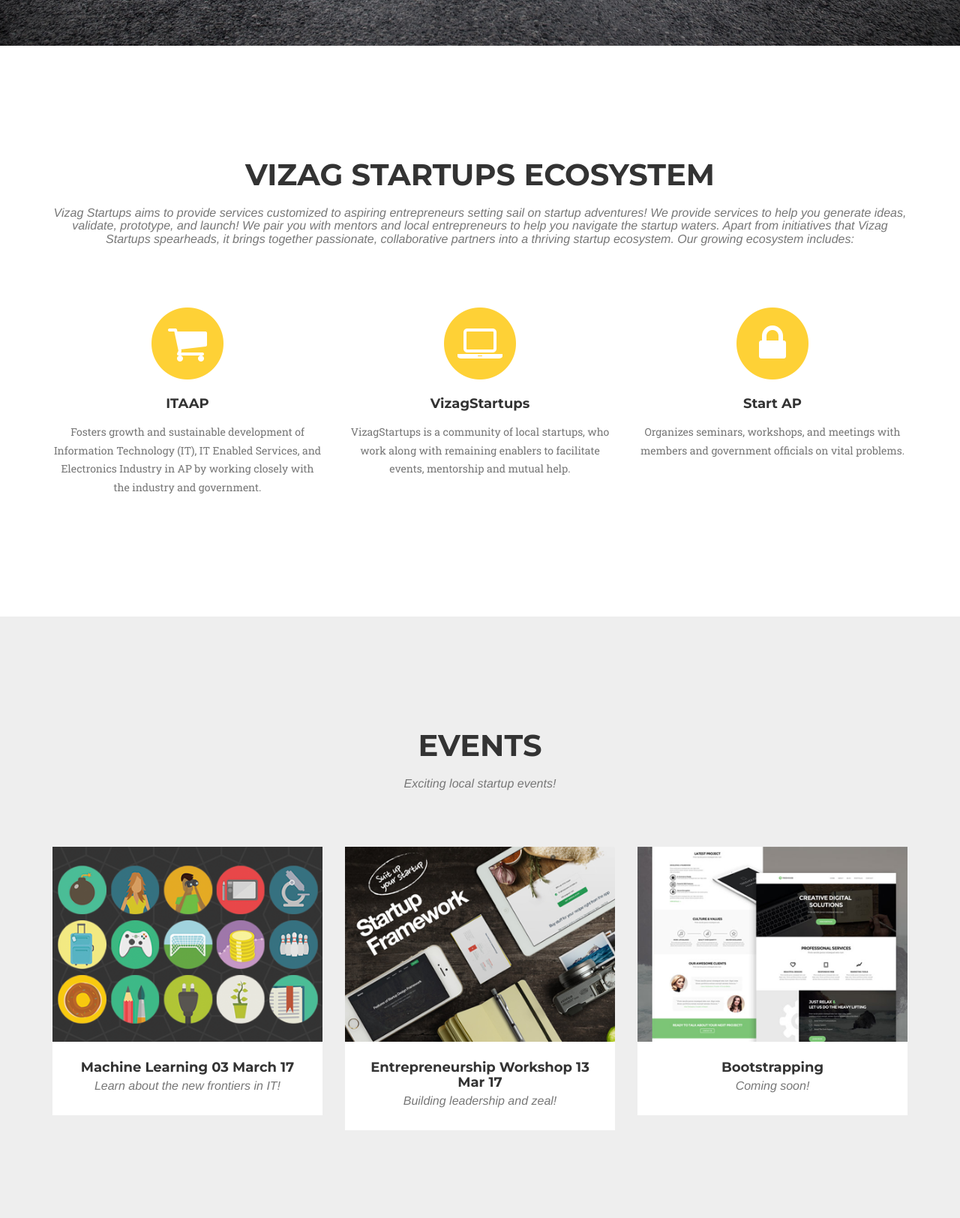
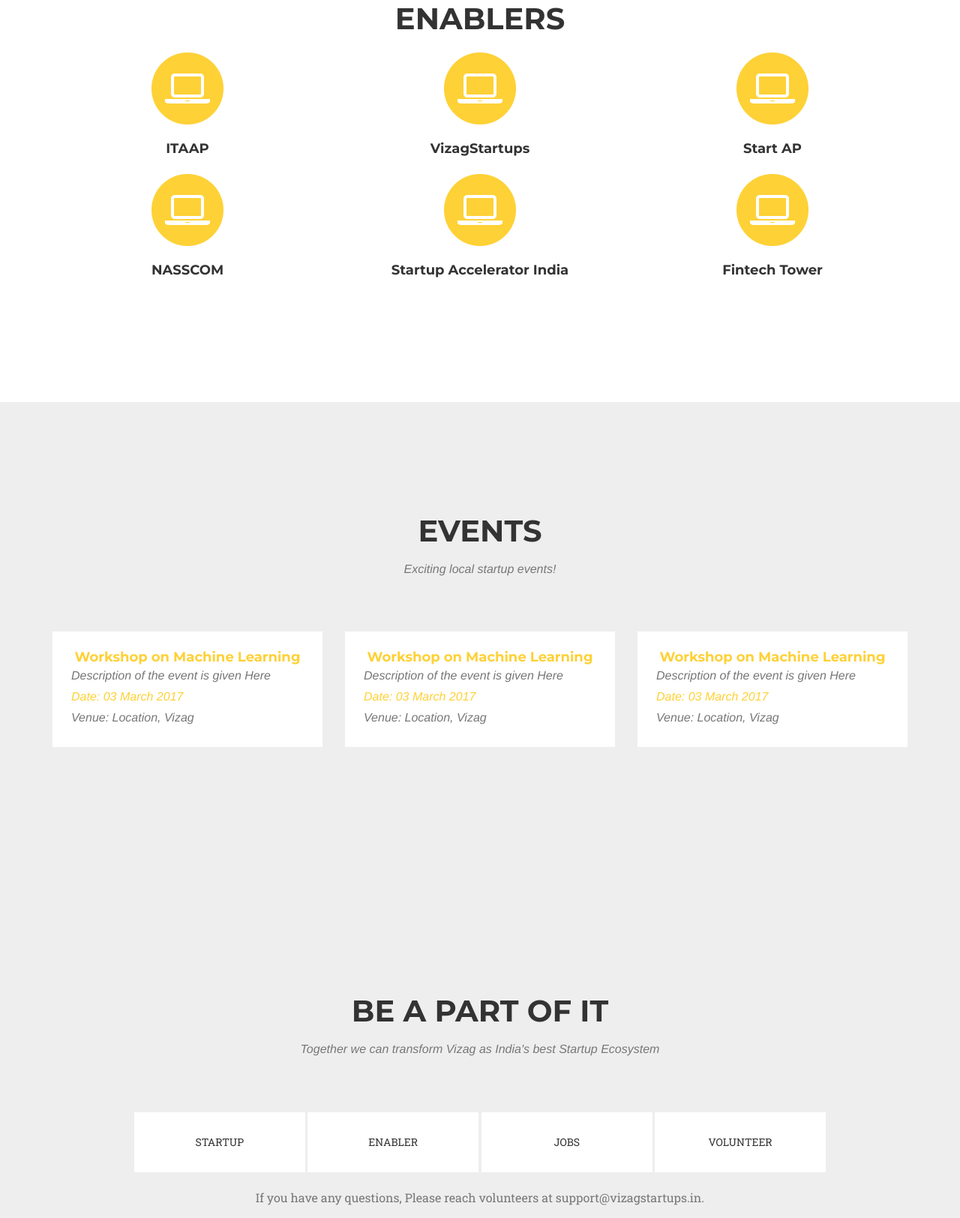
Before and after one commit to rajeunoia/vizagstartups, a website: page index.html in a window 1280 px wide. Shown: the part 812-2436 px from the top of the page at 75% size. Drawn offline with nearby package versions, Linux system fonts and the light colour scheme; a web font is replaced by a local one.

Commit message:
Changes done by me and Alok , agency file minor changes , there are inline styles needs to be moved.

```diff
--- a/index.html
+++ b/index.html
@@ -54,19 +54,32 @@
                         <a href="#page-top"></a>
                     </li>
                     <li>
-                        <a class="page-scroll" href="#services">Who are we ?</a>
+                        <a class="page-scroll" href="#services">STARTUPS</a>
                     </li>
                     <li>
-                        <a class="page-scroll" href="#portfolio">Events</a>
+                         <a class="page-scroll" href="#services">ENABLERS</a>
+                         <!--<div class="dropdown">
+                            <button class="btn btn-primary dropdown-toggle" type="button" data-toggle="dropdown">ENABLERS
+                            <span class="caret"></span></button>
+                            <ul class="dropdown-menu">
+                                <li><a href="#portfolio">Investors</a></li>
+                                <li><a href="#portfolio">Mentors</a></li>
+                                <li><a href="#portfolio">Incubators</a></li>
+                                <li><a href="#portfolio">Accelerators</a></li>
+                                <li><a href="#portfolio">Co-Working</a></li>
+                                <li><a href="#portfolio">Others</a></li>
+                             </ul>
+                        </div>-->
+                    </li>
+
+                    <li>
+                        <a class="page-scroll" href="#portfolio">EVENTS</a>
                     </li>
                     <li>
-                        <a class="page-scroll" href="#about">About</a>
+                        <a class="page-scroll" href="#team">APPLY</a>
                     </li>
                     <li>
-                        <a class="page-scroll" href="#team">Participate</a>
-                    </li>
-                    <li>
-                        <a class="page-scroll" href="#contact">Contact</a>
+                        <a class="page-scroll" href="#contact">NEED HELP</a>
                     </li>
                     <li>
                         <a href="http://www.fintechvalleyvizag.com" target="_blank"><img  src="img/FVlogo.png" style="
@@ -85,9 +98,9 @@
     <header>
         <div class="container">
             <div class="intro-text">
-                <div class="intro-heading">Welcome To Vizag Startups!</div>
-                <div class="intro-lead-in">Nurturing innovation and entrepreneurship in the sunrise State of AP</div>
-                <a href="#services" class="page-scroll btn btn-xl">Tell Me More</a>
+                <div class="intro-heading" style="font-size: 40px;">Accelerating the Startup Ecosystem of Vizag</div
+                <div class="intro-lead-in">Vizag Startups community is a platform to help Startups <br>Connect      Grow       Help</div>
+                <!--<a href="#services" class="page-scroll btn btn-xl">Tell Me More</a>-->
             </div>
         </div>
     </header>
@@ -97,19 +110,19 @@
         <div class="container">
             <div class="row">
                 <div class="col-lg-12 text-center">
-                    <h2 class="section-heading">Vizag Startups Ecosystem</h2>
-                    <h3 class="section-subheading text-muted">Vizag Startups aims to provide services customized to aspiring entrepreneurs setting sail on startup adventures! We provide services to help you generate ideas,
-                        validate, prototype, and launch! We pair you with mentors and local entrepreneurs to help you navigate the startup waters. Apart from initiatives that Vizag Startups spearheads, it brings together passionate, collaborative partners into a thriving startup ecosystem. Our growing ecosystem includes: </h3>
+                    <h2 class="section-heading">ENABLERS</h2>
+                    <!--<h3 class="section-subheading text-muted">Vizag Startups aims to provide services customized to aspiring entrepreneurs setting sail on startup adventures! We provide services to help you generate ideas,
+                        validate, prototype, and launch! We pair you with mentors and local entrepreneurs to help you navigate the startup waters. Apart from initiatives that Vizag Startups spearheads, it brings together passionate, collaborative partners into a thriving startup ecosystem. Our growing ecosystem includes: </h3>-->
                 </div>
             </div>
             <div class="row text-center">
                 <div class="col-md-4">
                     <span class="fa-stack fa-4x">
                         <i class="fa fa-circle fa-stack-2x text-primary"></i>
-                        <i class="fa fa-shopping-cart fa-stack-1x fa-inverse"></i>
+                        <i class="fa fa-laptop fa-stack-1x fa-inverse"></i>
                     </span>
                     <h4 class="service-heading">ITAAP</h4>
-                    <p class="text-muted">Fosters growth and sustainable development of Information Technology (IT), IT Enabled Services, and Electronics Industry in AP by working closely with the industry and government.</p>
+                    <!--<p class="text-muted">Fosters growth and sustainable development of Information Technology (IT), IT Enabled Services, and Electronics Industry in AP by working closely with the industry and government.</p>-->
                 </div>
                 <div class="col-md-4">
                     <span class="fa-stack fa-4x">
@@ -117,15 +130,41 @@
                         <i class="fa fa-laptop fa-stack-1x fa-inverse"></i>
                     </span>
                     <h4 class="service-heading">VizagStartups</h4>
-                    <p class="text-muted">VizagStartups is a community of local startups, who work along with remaining enablers to facilitate events, mentorship and mutual help.</p>
+                    <!--<p class="text-muted">VizagStartups is a community of local startups, who work along with remaining enablers to facilitate events, mentorship and mutual help.</p>-->
                 </div>
                 <div class="col-md-4">
                     <span class="fa-stack fa-4x">
                         <i class="fa fa-circle fa-stack-2x text-primary"></i>
-                        <i class="fa fa-lock fa-stack-1x fa-inverse"></i>
+                        <i class="fa fa-laptop fa-stack-1x fa-inverse"></i>
                     </span>
                     <h4 class="service-heading">Start AP</h4>
-                    <p class="text-muted">Organizes seminars, workshops, and meetings with members and government officials on vital problems.</p>
+                    <!--<p class="text-muted">Organizes seminars, workshops, and meetings with members and government officials on vital problems.</p>-->
+                </div>
+            </div>
+            <div class="row text-center">
+                <div class="col-md-4">
+                    <span class="fa-stack fa-4x">
+                        <i class="fa fa-circle fa-stack-2x text-primary"></i>
+                        <i class="fa fa-laptop fa-stack-1x fa-inverse"></i>
+                    </span>
+                    <h4 class="service-heading">NASSCOM</h4>
+                    <!--<p class="text-muted">Fosters growth and sustainable development of Information Technology (IT), IT Enabled Services, and Electronics Industry in AP by working closely with the industry and government.</p>-->
+                </div>
+                <div class="col-md-4">
+                    <span class="fa-stack fa-4x">
+                        <i class="fa fa-circle fa-stack-2x text-primary"></i>
+                        <i class="fa fa-laptop fa-stack-1x fa-inverse"></i>
+                    </span>
+                    <h4 class="service-heading">Startup Accelerator India</h4>
+                    <!--<p class="text-muted">VizagStartups is a community of local startups, who work along with remaining enablers to facilitate events, mentorship and mutual help.</p>-->
+                </div>
+                <div class="col-md-4">
+                    <span class="fa-stack fa-4x">
+                        <i class="fa fa-circle fa-stack-2x text-primary"></i>
+                        <i class="fa fa-laptop fa-stack-1x fa-inverse"></i>
+                    </span>
+                    <h4 class="service-heading">Fintech Tower</h4>
+                    <!--<p class="text-muted">Organizes seminars, workshops, and meetings with members and government officials on vital problems.</p>-->
                 </div>
             </div>
         </div>
@@ -143,45 +182,63 @@
             <div class="row">
                 <div class="col-md-4 col-sm-6 portfolio-item">
                     <a href="#portfolioModal1" class="portfolio-link" data-toggle="modal">
-                        <div class="portfolio-hover">
-                            <div class="portfolio-hover-content">
-                                <i class="fa fa-plus fa-3x"></i>
+                        <div class="portfolio-caption">
+                        <h4>Workshop on Machine Learning</h4>
+                        <div style="
+    text-align: left;
+    /* margin: 10px 0 0 15px; */
+">
+                          <p class="text-muted"> Description of the event is given Here</p>
+<p class="">Date: 03 March 2017</p>
+<p class="text-muted">Venue: Location, Vizag</p>
                           </div>
+
                     </div>
-                        <img src="img/portfolio/roundicons.png" class="img-responsive" alt="">
+
+
                     </a>
-                    <div class="portfolio-caption">
-                        <h4>Machine Learning 03 March 17</h4>
-                        <p class="text-muted">Learn about the new frontiers in IT!</p>
-                    </div>
+
+
                 </div>
                 <div class="col-md-4 col-sm-6 portfolio-item">
-                    <a href="#portfolioModal2" class="portfolio-link" data-toggle="modal">
-                        <div class="portfolio-hover">
-                            <div class="portfolio-hover-content">
-                                <i class="fa fa-plus fa-3x"></i>
+                    <a href="#portfolioModal1" class="portfolio-link" data-toggle="modal">
+                        <div class="portfolio-caption">
+                        <h4>Workshop on Machine Learning</h4>
+                        <div style="
+    text-align: left;
+    /* margin: 10px 0 0 15px; */
+">
+                          <p class="text-muted"> Description of the event is given Here</p>
+<p class="">Date: 03 March 2017</p>
+<p class="text-muted">Venue: Location, Vizag</p>
                           </div>
+
                     </div>
-                        <img src="img/portfolio/startup-framework.png" class="img-responsive" alt="">
+
+
                     </a>
-                    <div class="portfolio-caption">
-                        <h4>Entrepreneurship Workshop 13 Mar 17</h4>
-                        <p class="text-muted">Building leadership and zeal!</p>
-                    </div>
+
+
                 </div>
                 <div class="col-md-4 col-sm-6 portfolio-item">
-                    <a href="#portfolioModal3" class="portfolio-link" data-toggle="modal">
-                        <div class="portfolio-hover">
-                            <div class="portfolio-hover-content">
-                                <i class="fa fa-plus fa-3x"></i>
+                    <a href="#portfolioModal1" class="portfolio-link" data-toggle="modal">
+                        <div class="portfolio-caption">
+                        <h4>Workshop on Machine Learning</h4>
+                        <div style="
+    text-align: left;
+    /* margin: 10px 0 0 15px; */
+">
+                          <p class="text-muted"> Description of the event is given Here</p>
+<p class="">Date: 03 March 2017</p>
+<p class="text-muted">Venue: Location, Vizag</p>
                           </div>
+
                     </div>
-                        <img src="img/portfolio/treehouse.png" class="img-responsive" alt="">
+
+
                     </a>
-                    <div class="portfolio-caption">
-                        <h4>Bootstrapping</h4>
-                        <p class="text-muted">Coming soon!</p>
-                    </div>
+
+
                 </div>
 <!--                <div class="col-md-4 col-sm-6 portfolio-item">
                     <a href="#portfolioModal4" class="portfolio-link" data-toggle="modal">
@@ -230,7 +287,7 @@
     </section>
 
     <!-- About Section -->
-    <section id="about">
+    <!--<section id="about">
         <div class="container">
             <div class="row">
                 <div class="col-lg-12 text-center">
@@ -267,7 +324,7 @@
                 </div>
             </div>
         </div>
-    </section>
+    </section>-->
 
     <!-- Team Section -->
     <section id="team" class="bg-light-gray">
@@ -280,7 +337,45 @@
             </div>
             <div class"row">
                 <div class="col-lg-12 text-center">
-                    <iframe src="https://docs.google.com/forms/d/e/1FAIpQLSc0iVM2o00_l_AfZ8tnJZIrVSPo_kyO7lSb_CvikE8R8hQnnQ/viewform?embedded=true" width="760" height="1000" frameborder="0" marginheight="0" marginwidth="50">Loading...</iframe>
+                    <!--<iframe src="https://docs.google.com/forms/d/e/1FAIpQLSc0iVM2o00_l_AfZ8tnJZIrVSPo_kyO7lSb_CvikE8R8hQnnQ/viewform?embedded=true" width="760" height="1000" frameborder="0" marginheight="0" marginwidth="50">Loading...</iframe>-->
+                    <div class="row">
+
+
+  <div style="
+    padding: 30px;
+    background-color: white;
+    width: 20%;
+    margin-bottom: 20px;
+    text-align: center;
+    display: inline-block;
+"> STARTUP </div>
+
+  <div style="
+    padding: 30px;
+    background-color: white;
+    width: 20%;
+    margin-bottom: 20px;
+    text-align: center;
+    display: inline-block;
+">  ENABLER </div>
+  <div style="
+    padding: 30px;
+    background-color: white;
+    width: 20%;
+    margin-bottom: 20px;
+    text-align: center;
+              display: inline-block;
+">  JOBS    </div>
+  <div style="
+    padding: 30px;
+    background-color: white;
+    width: 20%;
+    margin-bottom: 20px;
+    text-align: center;
+              display: inline-block;
+"> VOLUNTEER   </div>
+
+            </div>
                 </div>
             </div>
                 <div class="col-lg-8 col-lg-offset-2 text-center">
@@ -346,6 +441,10 @@
                                 </div>
                             </div>
                             <div class="col-md-6">
+                                <div class="form-group">
+                                    <input type="text" class="form-control" placeholder="Purpose *" id="purpose" required data-validation-required-message="Please enter your purpose.">
+                                    <p class="help-block text-danger"></p>
+                                </div>
                                 <div class="form-group">
                                     <textarea class="form-control" placeholder="Your Message *" id="message" required data-validation-required-message="Please enter a message."></textarea>
                                     <p class="help-block text-danger"></p>
```
Also changed, not shown: css/agency.min.css. Lines whose indentation alone changed are shown as unchanged.
